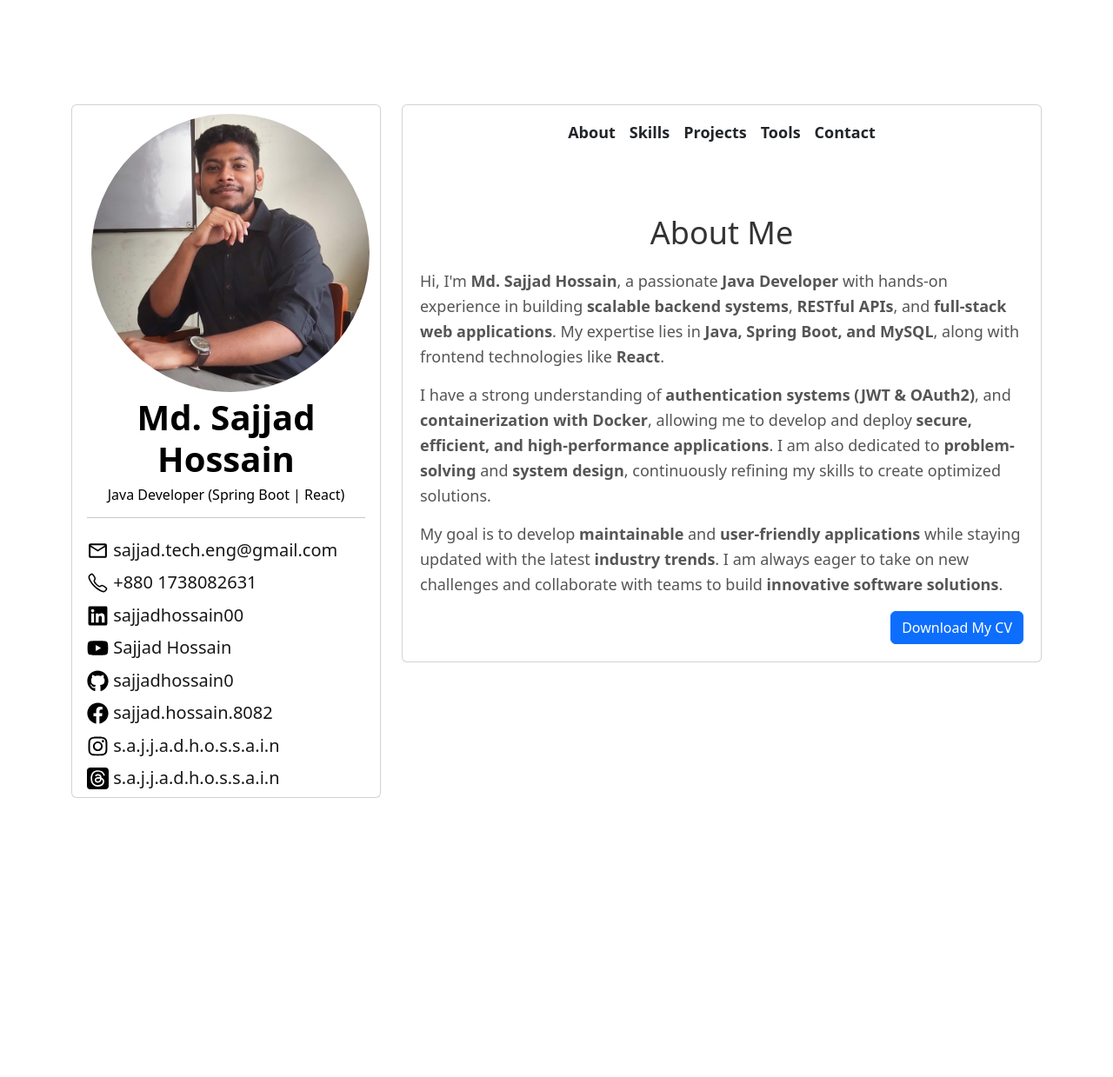
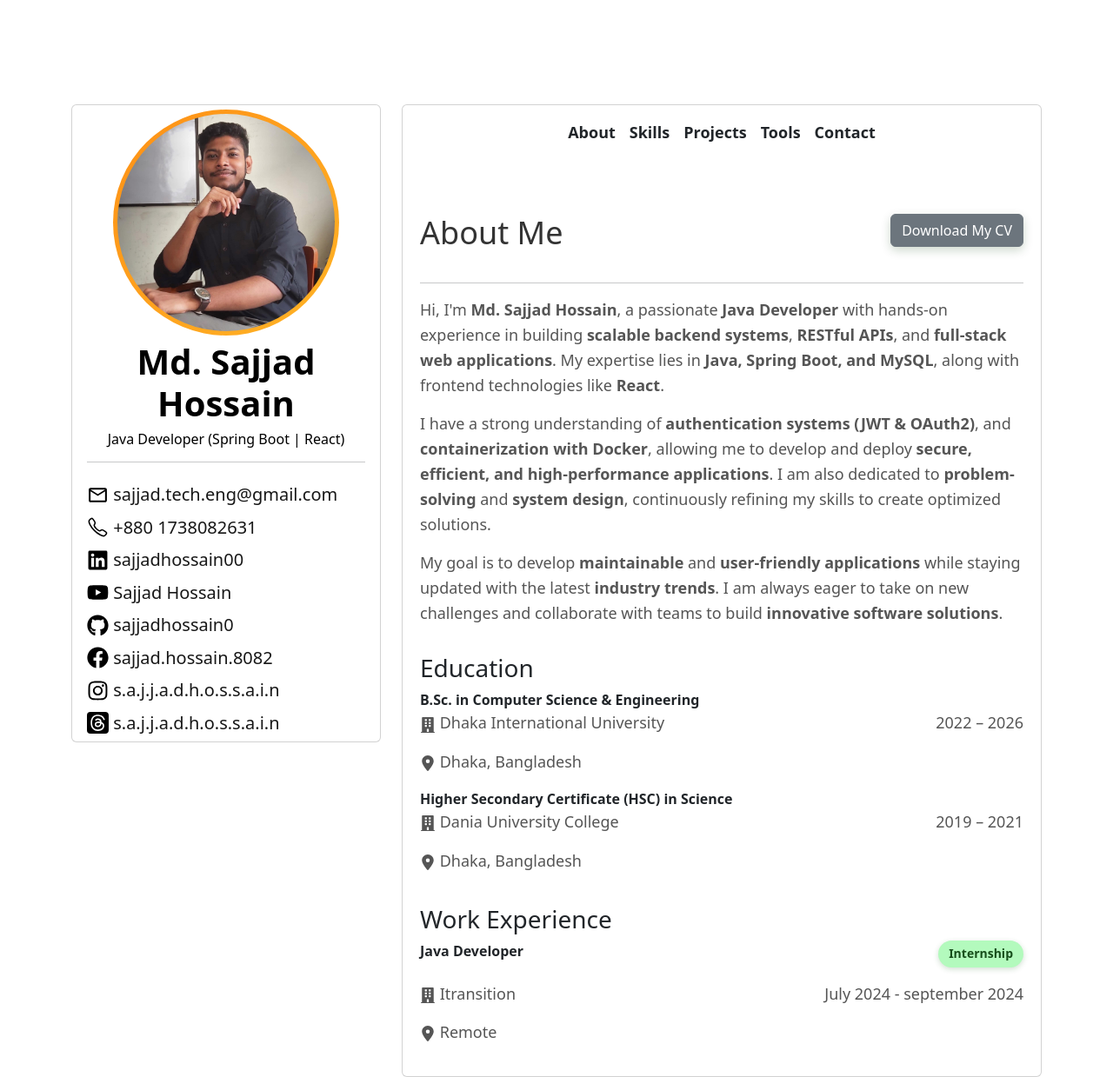
Before and after one commit to SajjadHossain0/portfolio, a React (Create React App) app: page / in a window 1280 px wide. Shown: the whole page at 87% size. Before the commit the page ends 923 px from the top, so only its background shows below. Built offline with nearby package versions, Linux system fonts and the light colour scheme.

Commit message:
1. Add work and education in the about section. 2. Add border around the profile image in. 3. Fix the link issue of project card. 4. change the skill data static to dynamic. 5. Remove one tools from the list.

```diff
--- /dev/null
+++ b/src/components/PortfolioAbout.css
@@ -0,0 +1,88 @@
+.about-heading{
+    display: flex;
+    flex-direction: row;
+    justify-content: space-between;
+}
+
+.cv-download-btn {
+    background-color: #28a745; /* Professional blue */
+    color: white;
+    border: none;
+    border-radius: 30px;
+    padding: 10px 24px;
+    font-weight: 600;
+    font-size: 16px;
+    box-shadow: 0 4px 12px rgba(11, 60, 7, 0.2);
+    transition: all 0.3s ease-in-out;
+}
+
+.cv-download-btn:hover {
+    background-color: #2a9741;
+    transform: translateY(-2px);
+    box-shadow: 0 4px 12px rgba(11, 60, 7, 0.2);
+    color: #fff;
+    text-decoration: none;
+}
+
+.work-experience{
+    margin-top: 20px;
+}
+.work-experience-pos-status{
+    display: flex;
+    flex-direction: row;
+    justify-content: space-between;
+}
+
+.work-experience-pos-status .status-active{
+    background-color: #b3fabd;
+    padding: 4px 12px;
+    border-radius: 16px;
+    font-weight: 600;
+    font-size: 14px;
+    color: #174e1b; /* Dark green text */
+    box-shadow: 0 2px 6px rgba(27, 94, 32, 0.2);
+    display: inline-block;
+}
+
+.work-experience-info-date{
+    display: flex;
+    flex-direction: row;
+    justify-content: space-between;
+}
+
+.work-experience-info{
+    font-size: 10px;
+}
+
+.education {
+    margin-top: 2rem;
+}
+
+.education-pos-status {
+    display: flex;
+    flex-direction: row;
+    justify-content: space-between;
+    align-items: center;
+}
+
+.education-pos-status .status-active {
+    background-color: #b3fabd;
+    padding: 4px 12px;
+    border-radius: 16px;
+    font-weight: 600;
+    font-size: 14px;
+    color: #174e1b; /* Dark green text */
+    box-shadow: 0 2px 6px rgba(27, 94, 32, 0.2);
+    display: inline-block;
+}
+
+.education-info-date {
+    display: flex;
+    flex-direction: row;
+    justify-content: space-between;
+    font-size: 12px;
+}
+
+.education-info {
+    font-size: 10px;
+}
--- a/src/components/PortfolioAbout.js
+++ b/src/components/PortfolioAbout.js
@@ -1,44 +1,124 @@
 import React from "react";
 import {Button} from "reactstrap";
+import './PortfolioAbout.css'
+import {FaBuilding} from "react-icons/fa";
+import {FaLocationDot} from "react-icons/fa6";
 
 export default function PortfolioAbout({cvLink}) {
+
+    const educationData = [
+        {
+            title: "B.Sc. in Computer Science & Engineering",
+            institution: "Dhaka International University",
+            location: "Dhaka, Bangladesh",
+            duration: "2022 – 2026"
+        } ,
+        {
+            title: "Higher Secondary Certificate (HSC) in Science",
+            institution: "Dania University College",
+            location: "Dhaka, Bangladesh",
+            duration: "2019 – 2021"
+        } ,
+
+    ];
+
+const workExperienceData = [
+        {
+            title: "Java Developer",
+            status: "Internship",
+            company: "Itransition",
+            location: "Remote",
+            duration: "July 2024 - september 2024"
+        },
+
+    ];
+
     return (
         <div id="about" className="container about-container">
             <div className="row align-items-center">
 
                 <div className="about-text">
+                    <div className="about-heading">
                         <h2 align="center">About Me</h2>
+                        {/* Button to CV */}
+                        <div align="right">
+                            <Button
+                                className="cv-download-btn"
+                                href={cvLink}
+                                target="_blank"
+                            >
+                                Download My CV
+                            </Button>
+                        </div>
+                    </div>
 
+                    <hr></hr>
+
+                    <div className="about-summary">
                         <p>
-                        Hi, I'm <strong>Md. Sajjad Hossain</strong>, a passionate <strong>Java Developer</strong> with
+                        Hi, I'm <strong>Md. Sajjad Hossain</strong>, a passionate <strong>Java
+                            Developer</strong> with
                             hands-on experience in building <strong>scalable backend systems</strong>, <strong>RESTful
-                        APIs</strong>, and <strong>full-stack web applications</strong>. My expertise lies in <strong>Java,
+                            APIs</strong>, and <strong>full-stack web applications</strong>. My expertise lies
+                            in <strong>Java,
                             Spring Boot, and MySQL</strong>, along with frontend technologies
                             like <strong>React</strong>.
                         </p>
                         <p>
                             I have a strong understanding of <strong>authentication systems (JWT &
                             OAuth2)</strong>, and <strong>containerization with
-                        Docker</strong>, allowing me to develop and deploy <strong>secure, efficient, and high-performance
+                            Docker</strong>, allowing me to develop and deploy <strong>secure, efficient, and
+                            high-performance
                             applications</strong>. I am also dedicated to <strong>problem-solving</strong> and <strong>system
                             design</strong>, continuously refining my skills to create optimized solutions.
                         </p>
                         <p>
                             My goal is to develop <strong>maintainable</strong> and <strong>user-friendly
-                        applications</strong> while staying updated with the latest <strong>industry trends</strong>. I
+                            applications</strong> while staying updated with the latest <strong>industry trends</strong>.
+                            I
                             am always eager to take on new challenges and collaborate with teams to build <strong>innovative
                             software solutions</strong>.
                         </p>
+                    </div>
 
-                    {/* Button to CV */}
-                    <div align="right">
-                        <Button
-                            color="primary"
-                            href={cvLink}
-                            target="_blank">
-                            Download My CV
-                        </Button>
+                    <div className="education">
+                        <h3>Education</h3>
+                        {educationData.map((edu, index) => (
+                            <div key={index}>
+                                <div className="education-pos-status">
+                                    <strong>{edu.title}</strong>
                                 </div>
+
+                                <div className="education-info-date">
+                                    <div className="education-info">
+                                        <p><FaBuilding/> {edu.institution}</p>
+                                        <p><FaLocationDot/> {edu.location}</p>
+                                    </div>
+                                    <p>{edu.duration}</p>
+                                </div>
+                            </div>
+                        ))}
+                    </div>
+
+                    <div className="work-experience">
+                        <h3>Work Experience</h3>
+                        {workExperienceData.map((work) => (
+                            <>
+                                <div className="work-experience-pos-status">
+                                    <strong>{work.title}</strong>
+                                    <p className="status-active">{work.status}</p>
+                                </div>
+                                <div className="work-experience-info-date">
+                                    <div className="work-experience-info">
+                                    <p><FaBuilding/> {work.company}</p>
+                                        <p><FaLocationDot/> {work.location}</p>
+                                    </div>
+                                    <p className="">{work.duration}</p>
+                                </div>
+                            </>
+                        ))}
+                    </div>
+
                 </div>
             </div>
         </div>
--- a/src/components/PortfolioProfile.css
+++ b/src/components/PortfolioProfile.css
@@ -1,5 +1,21 @@
 .profile{
     background-color: #ffffff;
+}
+
+.gradient-border {
+    display: inline-block;
+    padding: 5px; /* space between image and gradient border */
+    border-radius: 50%;
+    background: linear-gradient(135deg, #fd9016, #ffb326); /* customize the gradient */
+}
+
+.profile-img {
+    border-radius: 50%;
+    background-color: #ffffff; /* creates separation from border */
+    display: block;
+    width: 250px; /* adjust as needed */
+    height: 250px; /* adjust as needed */
+    object-fit: cover;
 }
 
 .profile-text, .profile-contact{
--- a/src/components/PortfolioProfile.js
+++ b/src/components/PortfolioProfile.js
@@ -13,11 +13,12 @@ export default function PortfolioProfile() {
             <Card className="profile">
                 <div style={{padding: 5}} >
                     <div align="center" className="container">
-                        <img
-                            style={{margin: 5}}
-                            className="rounded-circle img-fluid profile-img"
-                            alt="Profile"
-                            src={profile_pic}/>
+                        <div className="gradient-border">
+                            <img
+                                className="rounded-circle img-fluid profile-img"
+                                alt="Profile"
+                                src={profile_pic}/>
+                        </div>
                         <div className="profile-text">
                             <h1><strong>Md. Sajjad Hossain</strong></h1>
                             <h6>Java Developer (Spring Boot | React)</h6>
--- a/src/components/PortfolioProject.js
+++ b/src/components/PortfolioProject.js
@@ -16,7 +16,7 @@ export default function PortfolioProject() {
                             imgLink="https://github.com/user-attachments/assets/06feabf3-0084-47d9-8058-7203a40a3691"
                             title="Fashion E-commerce"
                             description="Developed a modern e-commerce website for a fashion brand, featuring a seamless shopping experience with product categories, dynamic pricing, and a secure checkout process. Built using Spring Boot, React, and MySQL, the platform includes admin management for products, orders, and shipping."
-                            link="https://sajjad-ecommerce-ten.vercel.app"
+                            link="https://github.com/SajjadHossain0/fashion_e_commerce-backend"
                             linkText="View Project"/>
                         <ProjectCard
                             imgLink="https://github.com/user-attachments/assets/1b85851c-8b93-4101-8352-a240765a9c75"
--- a/src/components/PortfolioTools.js
+++ b/src/components/PortfolioTools.js
@@ -35,12 +35,6 @@ export default function PortfolioTools(){
                             description="A professional and user-friendly web-based Age Calculator that calculates a user's precise age in years, months, and days based on their selected birthdate. This tool is ideal for quickly determining ages for various purposes, such as forms, documentation, or personal curiosity."
                             link="https://sajjadhossain0.github.io/Age-calculator/"
                             linkText="Try it now"/>
-                        <ProjectCard
-                            imgLink="https://github.com/user-attachments/assets/0d5ce8b1-febc-4748-9b4a-8eb152cf7c52"
-                            title="Tasbih"
-                            description="This is a simple tasbih counter."
-                            link="https://sajjadhossain0.github.io/tasbih/"
-                            linkText="Try it now"/>
 
 
                     </div>
```
Also changed, not shown: src/components/PortfolioSkills.js (+80 -145 lines). Lines whose indentation alone changed are shown as unchanged.
